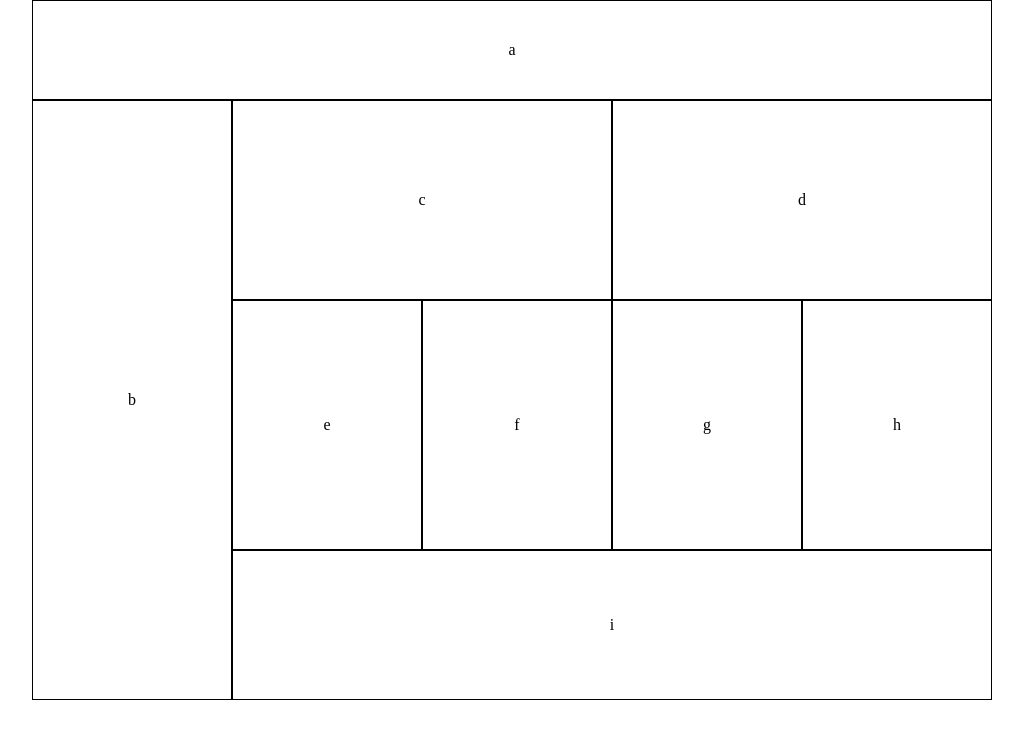
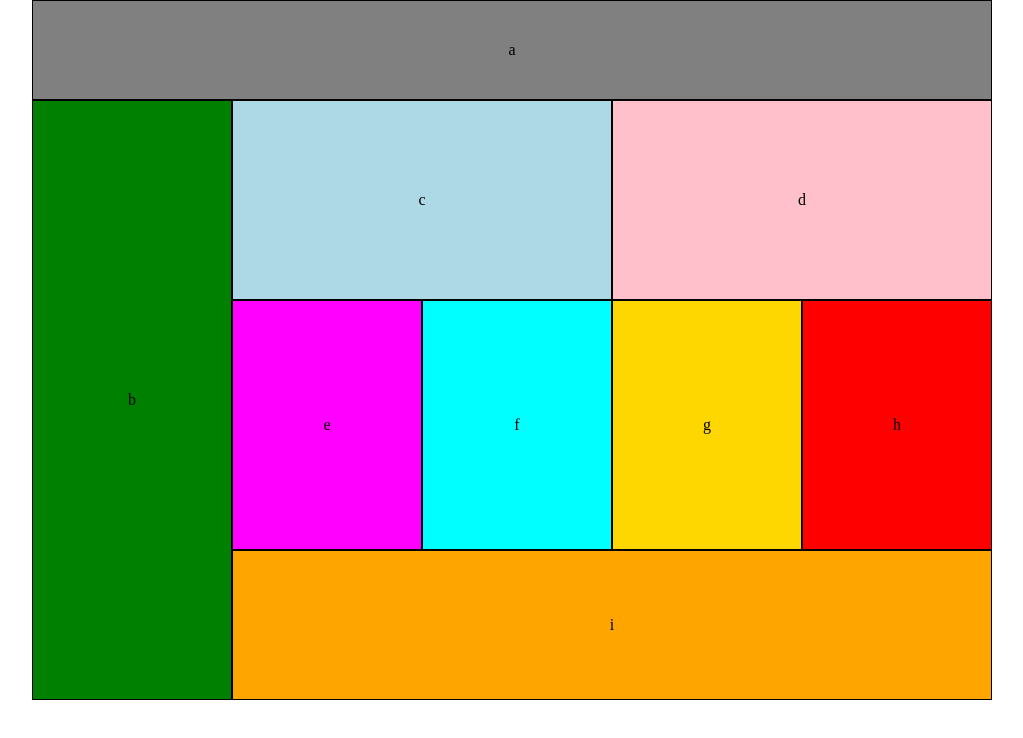
Before and after one commit to NJCrain/lab-01, a plain HTML site: page index.html in a window 1280 px wide. Shown: the whole page, without its empty margins (128-1151 px from the left). Drawn offline with Linux system fonts and the light colour scheme.

Commit message:
added unique colors for mobile and desktop view

```diff
--- a/styles/theme.css
+++ b/styles/theme.css
@@ -1,3 +1,77 @@
 div {
   border: 1px solid black;
 }
+
+#a {
+  background: lightblue;
+}
+
+#b {
+  background: pink;
+}
+
+#c {
+  background: gray;
+}
+
+#d {
+  background: green;
+}
+
+#e {
+  background: orange;
+}
+
+#f {
+  background: red;
+}
+
+#g {
+  background: magenta;
+}
+
+#h {
+  background: cyan;
+}
+
+#i {
+  background: gold;
+}
+
+@media all and (min-width: 768px) {
+  #a {
+    background: gray;
+  }
+
+  #b {
+    background: green;
+  }
+
+  #c {
+    background: lightblue;
+  }
+
+  #d {
+    background: pink;
+  }
+
+  #e {
+    background: magenta;
+  }
+
+  #f {
+    background: cyan;
+  }
+
+  #g {
+    background: gold;
+  }
+
+  #h {
+    background: red;
+  }
+
+  #i {
+    background: orange;
+  }
+}
```
